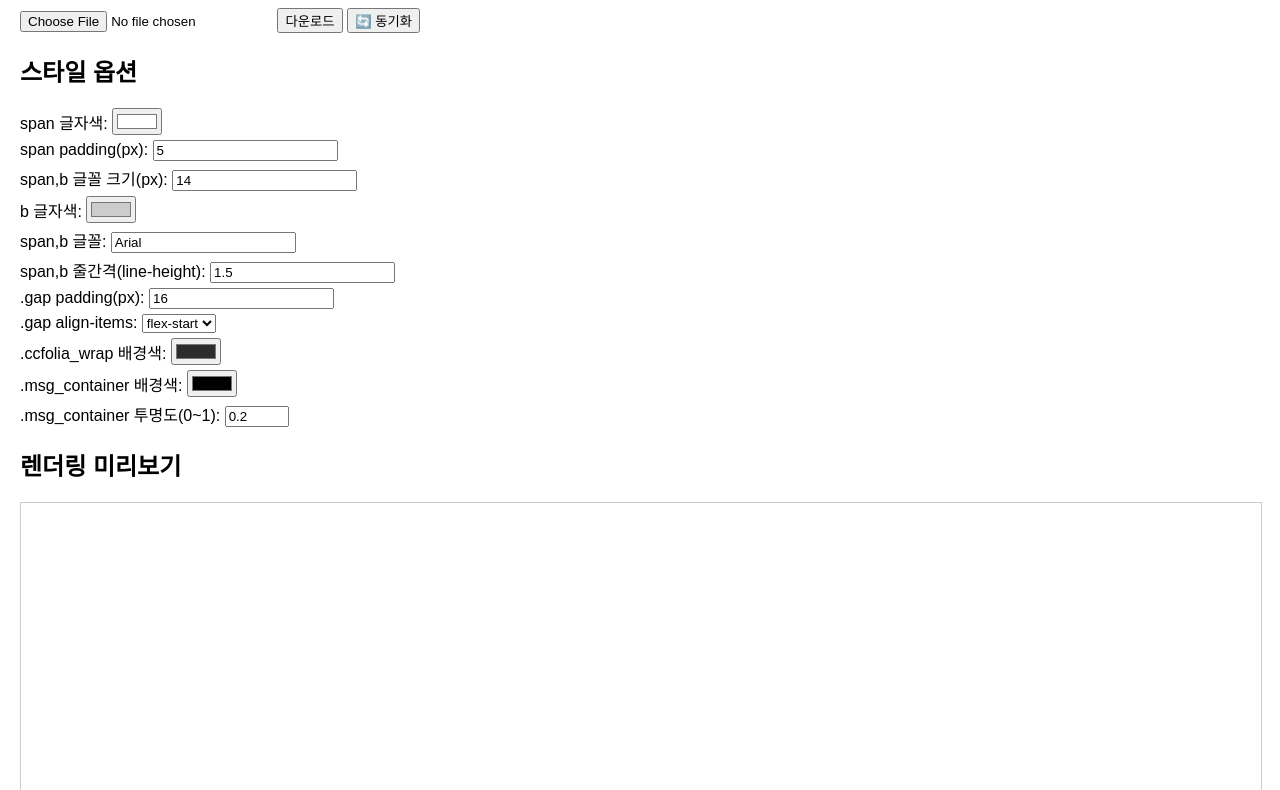
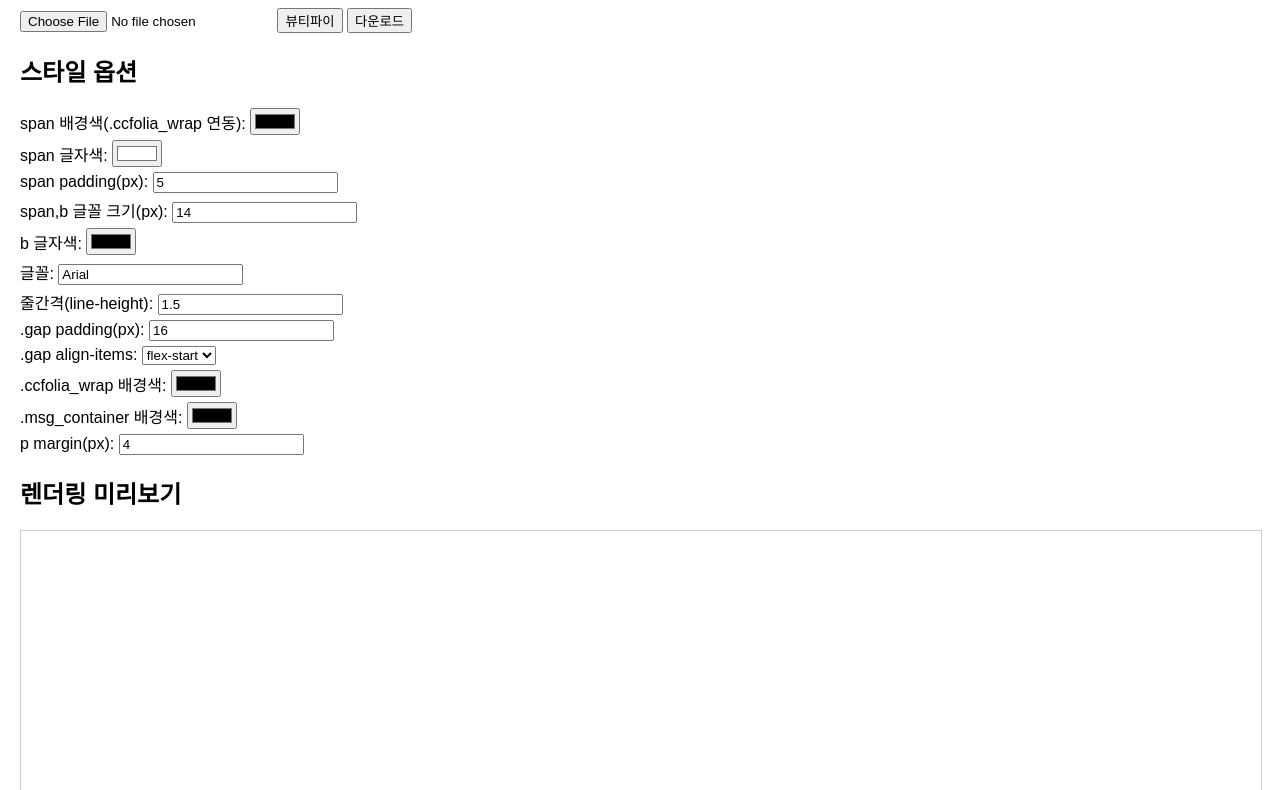
Before and after one commit to onhwa-info/onhwa-info.github.io, a plain HTML site: page index.html in a window 1280 px wide. Shown: the part 81-871 px from the top of the page. Drawn offline with Linux system fonts and the light colour scheme.

Commit message:
Update index.html

```diff
--- a/index.html
+++ b/index.html
@@ -2,26 +2,27 @@
 <html lang="ko">
 <head>
   <meta charset="UTF-8">
-<title>TRPG 백업 딸...깍...</title>
+  <title>TRPG 로그 뷰티파이어</title>
   <link rel="stylesheet" href="css/style.css">
 </head>
 <body>
-<h1>TRPG 백업 딸...깍...</h1>
+  <h1>TRPG 로그 뷰티파이어</h1>
 
   <div class="controls">
     <input type="file" id="fileInput" accept=".html">
+    <button id="beautifyBtn">뷰티파이</button>
     <button id="downloadBtn">다운로드</button>
-  <button id="syncBtn">🔄 동기화</button>
   </div>
 
   <h2>스타일 옵션</h2>
   <div class="style-controls">
+    <label>span 배경색(.ccfolia_wrap 연동): <input type="color" id="spanBgColor" value="#2c2c2cde"></label>
     <label>span 글자색: <input type="color" id="spanColor" value="#ffffff"></label>
     <label>span padding(px): <input type="number" id="spanPadding" value="5"></label>
     <label>span,b 글꼴 크기(px): <input type="number" id="spanFontSize" value="14"></label>
-  <label>b 글자색: <input type="color" id="bColor" value="#cccccc"></label>
-  <label>span,b 글꼴: <input type="text" id="fontFamily" value="Arial"></label>
-  <label>span,b 줄간격(line-height): <input type="number" step="0.1" id="lineHeight" value="1.5"></label>
+    <label>b 글자색: <input type="color" id="bColor" value="gray"></label>
+    <label>글꼴: <input type="text" id="fontFamily" value="Arial"></label>
+    <label>줄간격(line-height): <input type="number" step="0.1" id="lineHeight" value="1.5"></label>
     <label>.gap padding(px): <input type="number" id="gapPadding" value="16"></label>
     <label>.gap align-items:
       <select id="gapAlign">
@@ -30,9 +31,9 @@
         <option value="flex-end">flex-end</option>
       </select>
     </label>
-  <label>.ccfolia_wrap 배경색: <input type="color" id="wrapBg" value="#2c2c2c"></label>
-  <label>.msg_container 배경색: <input type="color" id="msgBg" value="#000000"></label>
-  <label>.msg_container 투명도(0~1): <input type="number" step="0.1" min="0" max="1" id="msgAlpha" value="0.2"></label>
+    <label>.ccfolia_wrap 배경색: <input type="color" id="wrapBg" value="#2c2c2cde"></label>
+    <label>.msg_container 배경색: <input type="color" id="msgBg" value="#00000033"></label>
+    <label>p margin(px): <input type="number" id="pMargin" value="4"></label>
   </div>
 
   <h2>렌더링 미리보기</h2>
```
Lines whose indentation alone changed are shown as unchanged.
